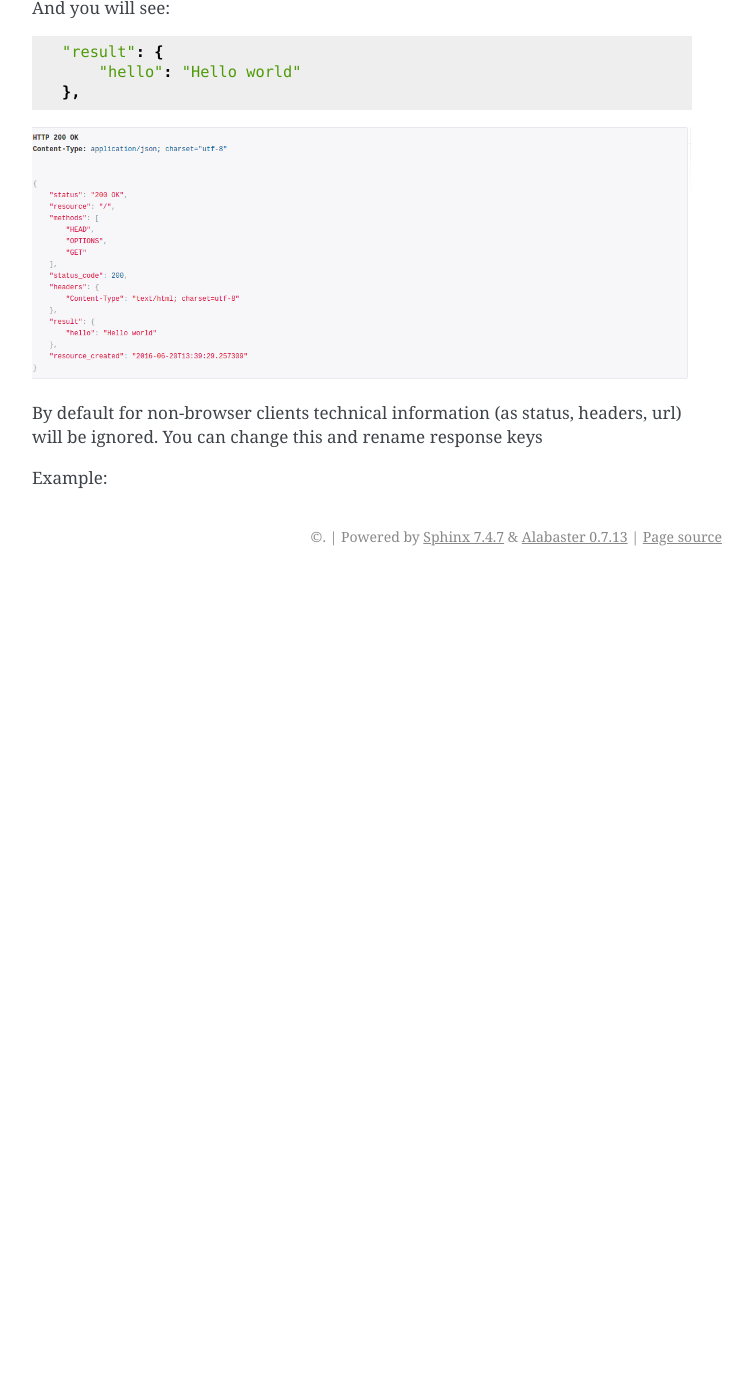
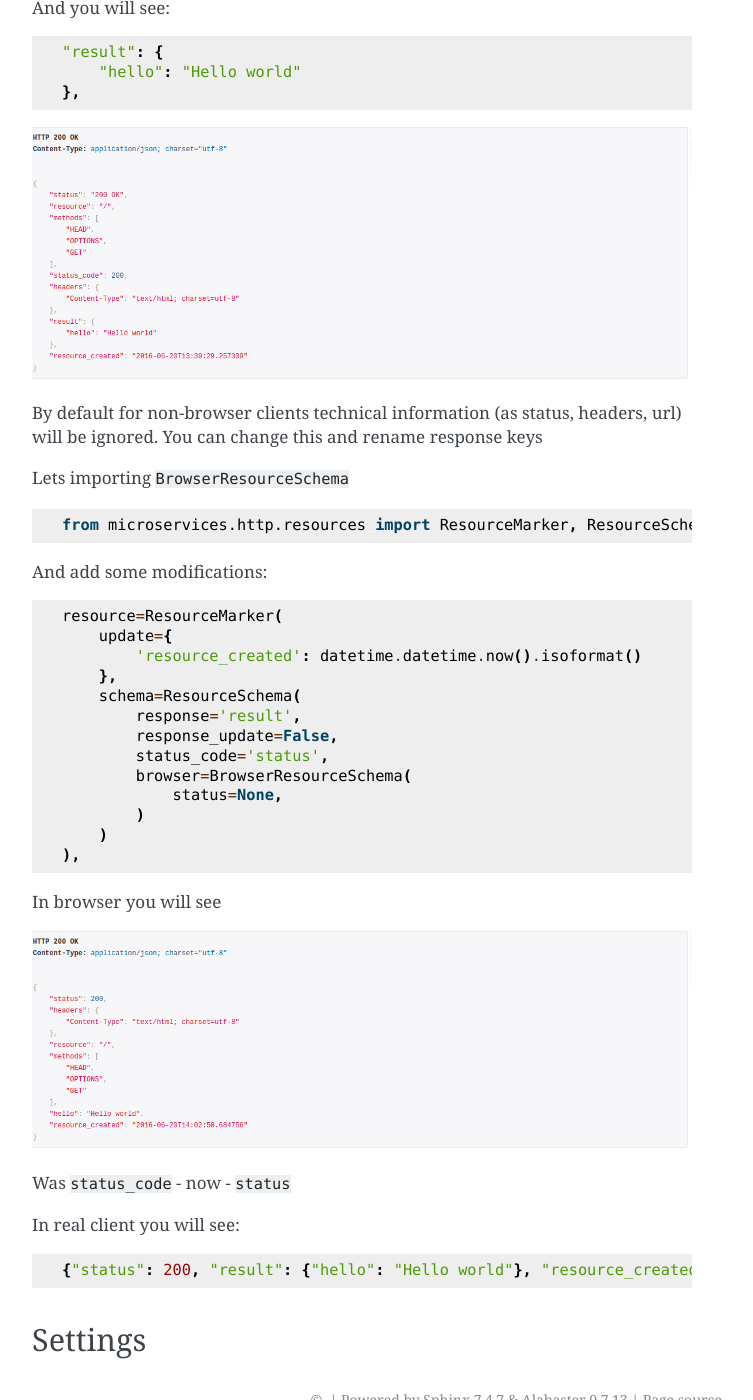
Before and after one commit to viatoriche/microservices, a Sphinx documentation site: the page built from docs/http.md, in a window 1280 px wide and 1400 px high, scrolled down 4507 px. Shown: the whole window, without its empty margins (388-1141 px from the left). Built offline with Sphinx 7.4.7, drawn with Linux system fonts in a browser that asks for light colours; before the commit the page ends 5083 px from its top, so only the background shows below that.

Commit message:
BrowserResourceSchema

````diff
--- a/docs/http.md
+++ b/docs/http.md
@@ -177,4 +177,38 @@ And you will see:
 By default for non-browser clients technical information (as status, headers, url) will be ignored.
 You can change this and rename response keys
 
-Example:
+Lets importing `BrowserResourceSchema`
+```
+from microservices.http.resources import ResourceMarker, ResourceSchema, BrowserResourceSchema
+```
+
+And add some modifications:
+```
+resource=ResourceMarker(
+    update={
+        'resource_created': datetime.datetime.now().isoformat()
+    },
+    schema=ResourceSchema(
+        response='result',
+        response_update=False,
+        status_code='status',
+        browser=BrowserResourceSchema(
+            status=None,
+        )
+    )
+),
+```
+
+In browser you will see
+
+![http_7](http/7.png)
+
+Was `status_code` - now - `status`
+
+In real client you will see:
+
+```
+{"status": 200, "result": {"hello": "Hello world"}, "resource_created": "2016-06-20T14:02:50.684756"}
+```
+
+## Settings
````
Also changed, not shown: docs/http/7.png (added).
